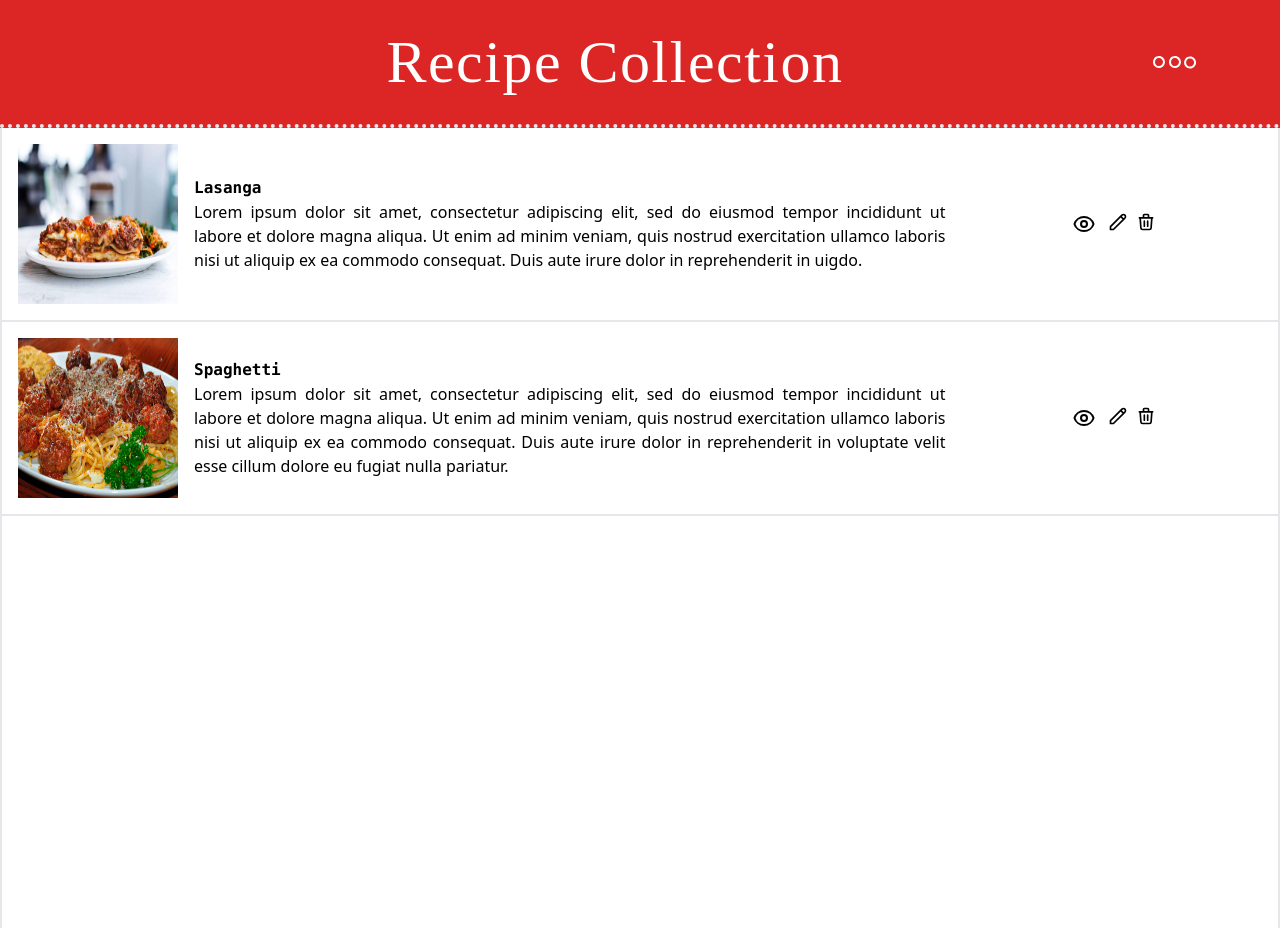
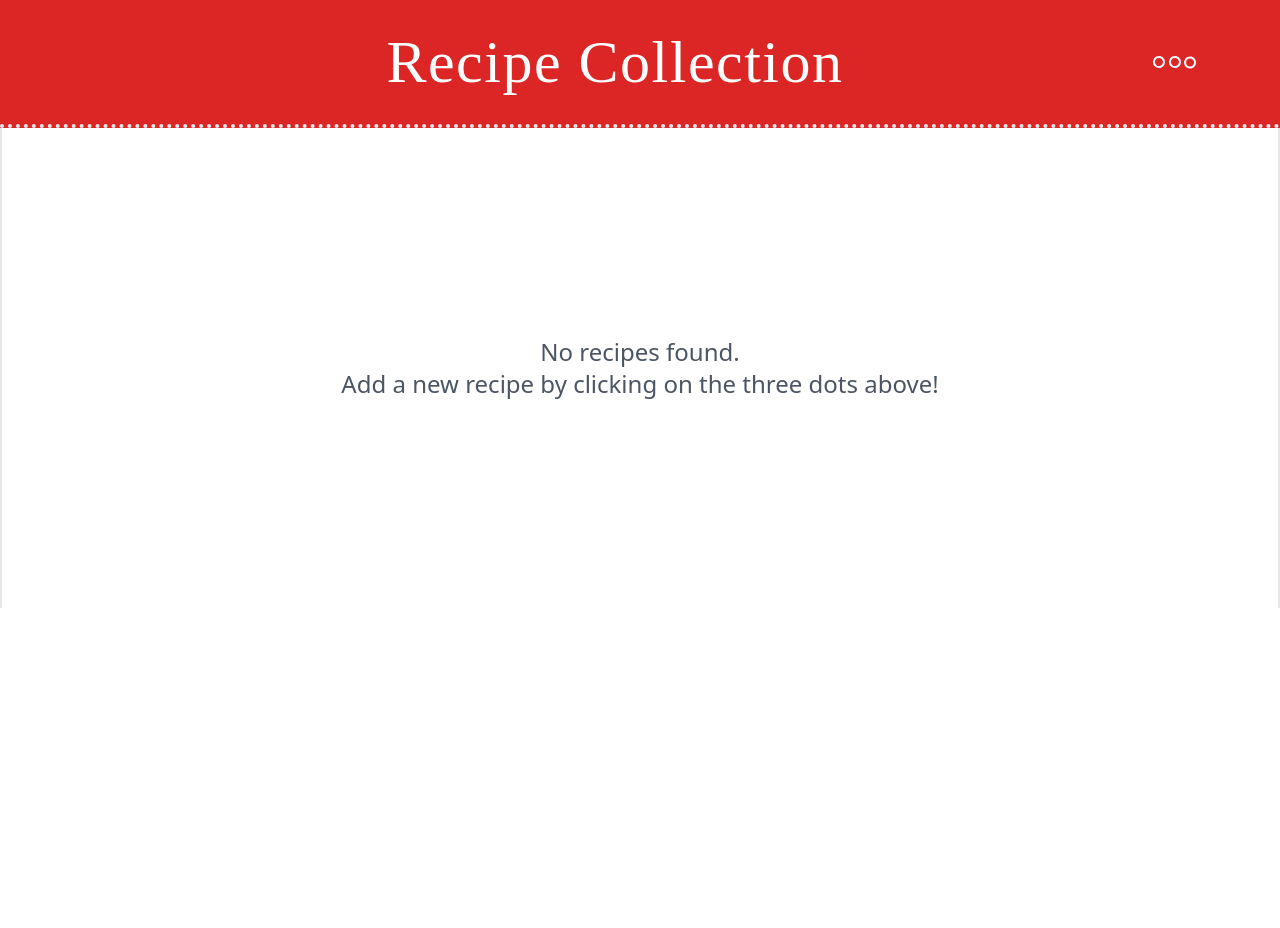
Before and after one commit to MsNiyaJ/RecipeBook, a React (Create React App) app in the folder recipebook/: page / in a window 1280 px wide. After the commit the page ends 800 px from the top, so only its background shows below. Built offline with nearby package versions, Linux system fonts and the light colour scheme; a web font is replaced by a local one.

Commit message:
store and retrieve recipes from localstorage

```diff
--- a/recipebook/src/Home.js
+++ b/recipebook/src/Home.js
@@ -1,11 +1,11 @@
 import React from 'react';
 import Dots from './icons/DotsIcon';
-import recipeData from './data/recipes';
+// import recipeData from './data/recipes';
 import Recipe from './Recipe';
 
 const Navbar = () => {
   return (
-    <div className="bg-red-600 py-8 text-white border-b-4 border-dotted">
+    <div className="bg-red-600 py-4 md:py-8 text-white border-b-4 border-dotted sticky top-0">
       <div className=" flex justify-between items-center px-2 md:px-20">
         <div></div>
         <h1 className="text-4xl md:text-6xl font-licorice tracking-wide">
@@ -18,13 +18,29 @@ const Navbar = () => {
 };
 
 const Home = () => {
+  // Retrieve a list of receipes from localStorage
+  let recipeData = JSON.parse(localStorage.getItem('recipes'));
+
+  // Create a new list if no recipes exist.
+  if (!recipeData) {
+    recipeData = [];
+    localStorage.setItem('recipes', JSON.stringify(recipeData));
+  }
+
   return (
-    <div className="container mx-auto bg-white">
+    <div className="bg-white h-screen">
       <Navbar />
-      <div className="border-x-2 h-screen overflow-y-auto">
-        {recipeData.map((recipe) => {
-          return <Recipe key={recipe.title} recipe={recipe} />;
-        })}
+      <div className="border-x-2">
+        {recipeData.length > 0 ? (
+          recipeData.map((recipe) => {
+            return <Recipe key={recipe.title} recipe={recipe} />;
+          })
+        ) : (
+          <div className="flex justify-center items-center text-center text-gray-600 md:text-2xl py-52">
+            No recipes found. <br />
+            Add a new recipe by clicking on the three dots above!
+          </div>
+        )}
       </div>
     </div>
   );
```
